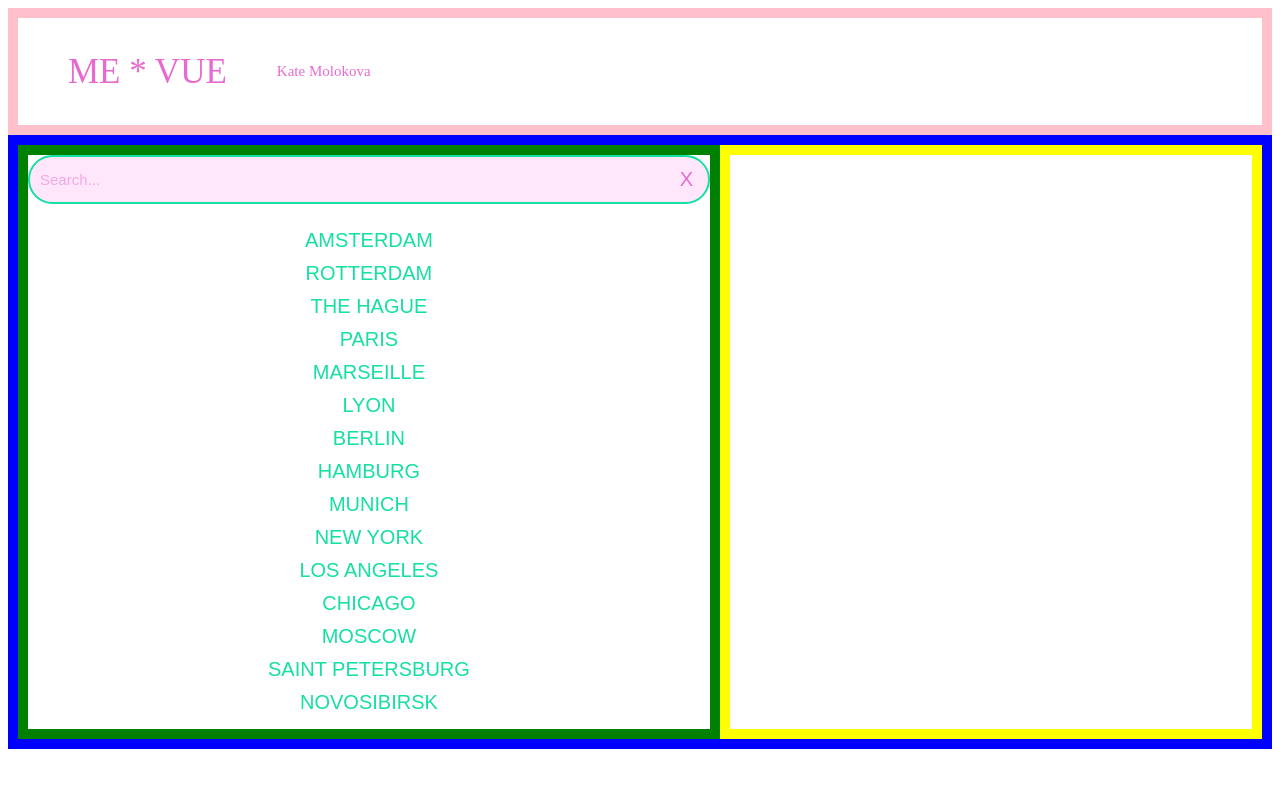
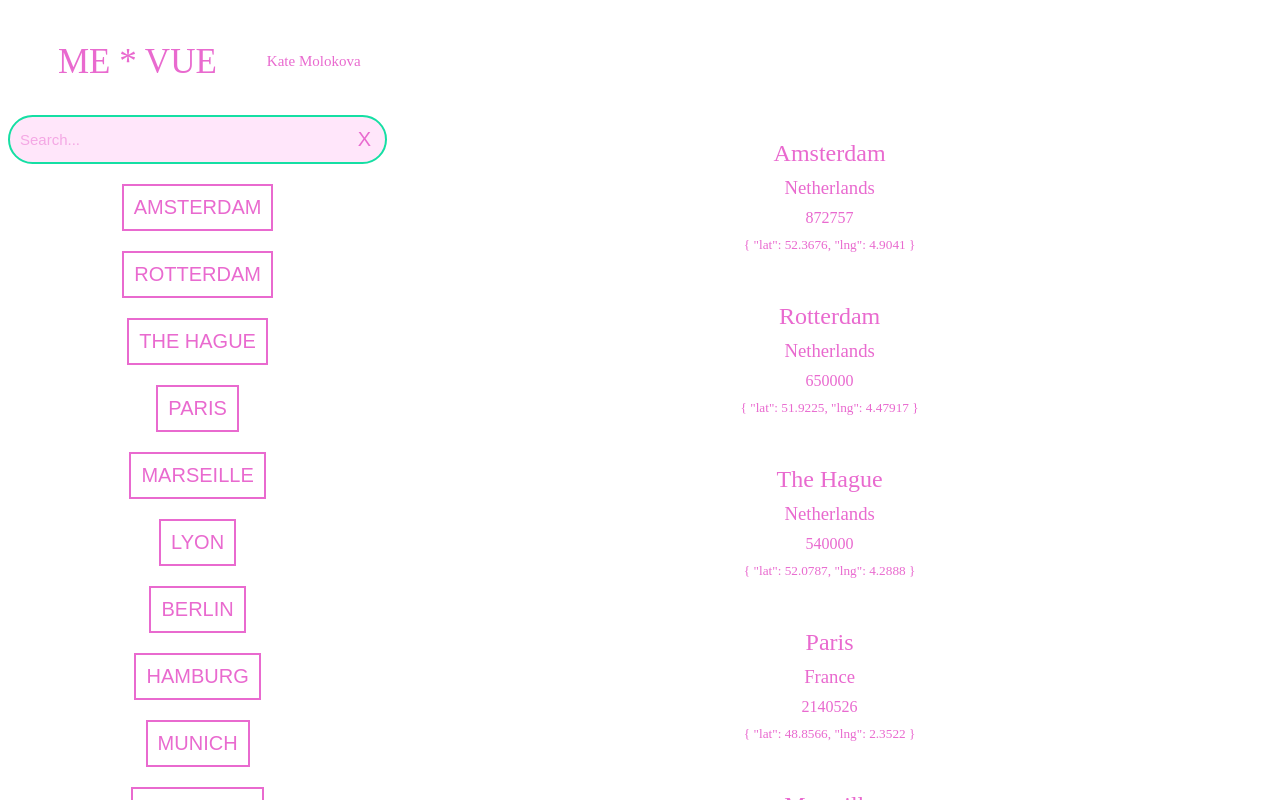
Before and after one commit to ekaterina-molokova/test_task_vue, a Vue app in the folder vue-project/: page / in a window 1280 px wide. Both pictures are taken after a click on the button "AMSTERDAM". Shown: the top 800 px of the page. Built offline with nearby package versions, Linux system fonts and the light colour scheme.

Commit message:
Click handler

```diff
--- a/vue-project/src/App.vue
+++ b/vue-project/src/App.vue
@@ -6,7 +6,9 @@ export default {
       main_title: "Me * Vue",
       main_subtitle: "Kate Molokova",
       isClicked: false,
-      isVisible: false,
+      isVisible: true,
+      methods: {
+      },
       citiesList: [
 	{ "city_name": "Amsterdam", "country_name": "Netherlands", "population": 872757, "coordinates": { "lat": 52.3676, "lng": 4.9041 } },
 	{ "city_name": "Rotterdam", "country_name": "Netherlands", "population": 650000, "coordinates": { "lat": 51.9225, "lng": 4.47917 } },
@@ -27,16 +29,7 @@ export default {
     }
   },
 
-//     elementTitle.addEventListener("click", function(evt) {
-//         elementTitle.classList.toggle('clicked');
-//         elementTitle.classList.contains('clicked') && !cityInfoContainer.classList.contains('invisible')
-//         ? filteredCity = citiesList.filter(item => item.city_name === evt.target.textContent).map(getCurrentCity)
-//         : "";
-//         elementTitle.classList.contains('clicked') && !cityInfoContainer.classList.contains('invisible')
-//         ? cityInfoContainer.prepend(...filteredCity)
-//         : (cityInfoContainer.querySelector(".card").remove() && elementTitle.classList.toggle('clicked'));
-//     });
-//
+//       filteredCity = citiesList.filter(item => item.city_name === evt.target.textContent).map(getCurrentCity)
 
 // search.addEventListener('change', searchFunc);
 // clearButton.addEventListener('click', function(evt) {
@@ -58,6 +51,7 @@ export default {
 //     return init;
 // }
 }
+
 </script>
 
 <template>
@@ -78,12 +72,15 @@ export default {
                 </fieldset>
                 <button class='search_clear-button' type='button'>X</button>
               </form>
-              <div class="cities__element">
+              <div class="cities__element"
+                v-for="city in citiesList"
+                :key="city.city_name"
+                @click="isClicked = !isClicked"
+                >
                 <button
-                  v-for="city in citiesList"
-                  :key="city.city_name"
                   v-bind:class="isClicked && 'clicked'"
-                  class="city_name">
+                  class="city_name"
+                  >
                   {{ city.city_name }}
                   </button>
               </div>
@@ -92,7 +89,7 @@ export default {
             <div
               v-for="city in citiesList"
               :key="city.city_name"
-              v-show="isVisible"
+              v-show="isClicked ? isVisible : !isVisible"
               class="card">
                 <h2 class="city_name_card">{{ city.city_name }}</h2>
                 <h3 class="country_name">{{ city.country_name }}</h3>
@@ -107,7 +104,6 @@ export default {
 <style scoped>
 
 .header {
-  border: 10px solid pink;
   display: flex;
   width: 100%;
   margin: 0;
@@ -131,7 +127,6 @@ export default {
 }
 
 .main {
-  border: 10px solid blue;
   margin: 0 auto;
   padding: 0;
   box-sizing: border-box;
@@ -139,7 +134,6 @@ export default {
 }
 
 .cities {
-  border: 10px solid green;
   display: flex;
   flex-direction: column;
   min-width: 30%;
@@ -183,7 +177,6 @@ export default {
 }
 
 .cards_holder {
-  border: 10px solid yellow;
   width: 100%;
 }
 
```
